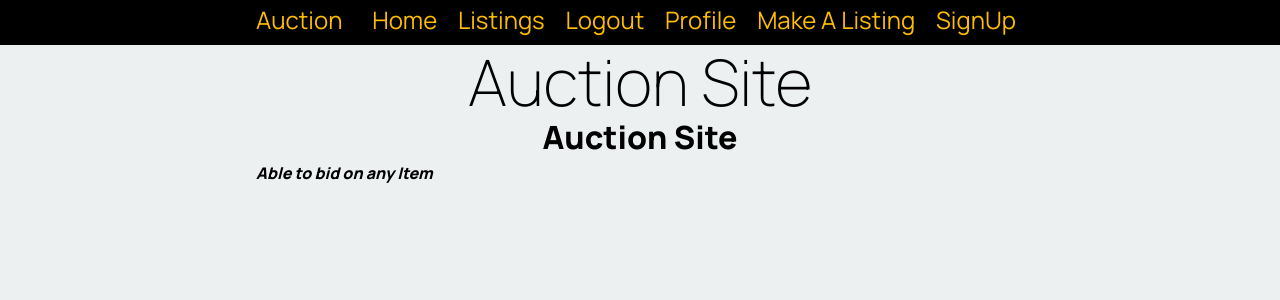
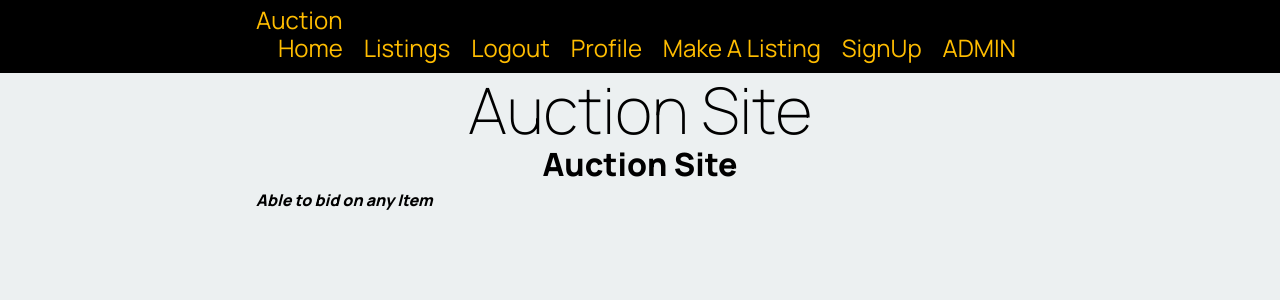
Before and after one commit to MaruyamTaro/13DTSDatabaseAssessment-, a Flask app: page / in a window 1280 px wide. Shown: the top 300 px of the page. Run offline with Flask 3, Linux system fonts and the light colour scheme; the visitor is signed in with stand-in values (Sample User, id 1).

Commit message:
FInihsed admin funtion

```diff
--- a/app.py
+++ b/app.py
@@ -17,14 +17,28 @@ app.config['UPLOAD_FOLDER'] = UPLOAD_FOLDER
 def is_logged_in():
     """
     params: none
-    :return: true if the user is logged in. False if the user has not logged in
+    :return: true if the user is logged in. False if the user has not logged in.
     """
     if session.get('first_name') is None:
         return False
     else:
         print("Logged IN")
         return True
+def admin_check():
+    """
+    Checks if the user is a admin by seeing if the user id is one.
+    params: none
 
+    :return:  True if the user is a admin and false if its a normal account
+
+    """
+    print("checking admin")
+    if session.get('user_id') ==1:
+        print("Admin logged in")
+        return True
+    else:
+        print("not admin")
+        return False
 
 def connect_database(db_file):
     """
@@ -54,7 +68,7 @@ def render_homepage():
     After the user logs in it adds the changes to the home.html to get rid of some of the headings.
     :return: call to the render template function home.html and passes in the logged in status.
     """
-    return render_template('home.html', logged_in=is_logged_in())
+    return render_template('home.html', logged_in=is_logged_in(),admin_check=admin_check())
 
 
 @app.route('/MakeListing', methods=['POST', 'GET'])
@@ -67,11 +81,11 @@ def render_Makelisting():
         # checks if any of the values of these variables are empty but if they are not they return template to display error.
         if not all([listing_name, listing_info, list_price_res]):
             print("EMPTYBOXES")
-            return render_template('makelisting.html', error="emptyBox", logged_in=is_logged_in())
+            return render_template('makelisting.html', error="emptyBox", logged_in=is_logged_in(),admin_check=admin_check())
         #checks if the reserve price is lower than 0. stops the code from causing a error later on when bidding
         if list_price_res <=0:
             print("initial lower than 0")
-            return render_template('makelisting.html', error="lower0", logged_in=is_logged_in())
+            return render_template('makelisting.html', error="lower0", logged_in=is_logged_in(),admin_check=admin_check())
 
         if 'listing_image' in request.files:
 
@@ -96,9 +110,9 @@ def render_Makelisting():
             print(test_store)
             con.commit()
 
-            return render_template('listings.html', logged_in=is_logged_in())
+            return render_template('listings.html', logged_in=is_logged_in(),admin_check=admin_check())
 
-    return render_template('makelisting.html',logged_in=is_logged_in())
+    return render_template('makelisting.html',logged_in=is_logged_in(),admin_check=admin_check())
 
 
 @app.route('/listings/<int:listing_id>', methods=['POST', 'GET'])
@@ -132,7 +146,8 @@ def listing_details(listing_id):
     cur.execute(query, (listing_id,))
     results = cur.fetchall()
 
-    query2 = "SELECT price, time, First_name FROM Bidhistory INNER JOIN PEOPLE ON Bidhistory.fk_user_id = PEOPLE.Person_ID WHERE fk_listing_id = ? ORDER BY time DESC"
+    query2 = "SELECT price, time, COALESCE(First_name, 'User Deleted') FROM Bidhistory LEFT JOIN PEOPLE ON Bidhistory.fk_user_id = PEOPLE.Person_ID WHERE fk_listing_id = ? ORDER BY time DESC"
+    print(query2)
     cur = con.cursor()
     cur.execute(query2, (listing_id,))
     results2 = cur.fetchall()
@@ -155,7 +170,7 @@ def listing_details(listing_id):
             error = 'lowerbid'
             #adds the listing id so i can reload the same product page when the user fails to add a bid higher than the current bid
             listing = listing_id
-            return render_template('listingpage.html', lisiting = results, listings=results, Info=results2, logged_in=is_logged_in(), error = 'lowerbid')
+            return render_template('listingpage.html', lisiting = results, listings=results, Info=results2, logged_in=is_logged_in(), error = 'lowerbid',admin_check=admin_check())
         user_id = session['user_id']
         query_insert = ("INSERT INTO Bidhistory (price, time ,fk_Listing_id,fk_user_id) VALUES (?, datetime('now', 'localtime'),?,?)")
 
@@ -174,10 +189,10 @@ def listing_details(listing_id):
             print("YAYY!")
             cur.execute("UPDATE Listings SET Sold = 1 WHERE Listing_id = ?", (listing_id,))
             con.commit()
-            return render_template('Bought.html', logged_in=is_logged_in())
+            return render_template('Bought.html', logged_in=is_logged_in(),admin_check=admin_check())
 
         return render_listings()
-    return render_template('listingpage.html', listings=results, Info=results2, logged_in=is_logged_in())
+    return render_template('listingpage.html', listings=results, Info=results2, logged_in=is_logged_in(),admin_check=admin_check())
 
 
 @app.route('/listings')
@@ -193,7 +208,7 @@ def render_listings():
     results = cur.fetchall()
     print(results)
     con.close()
-    return render_template('listings.html', listings=results, logged_in=is_logged_in())
+    return render_template('listings.html', listings=results, logged_in=is_logged_in(),admin_check=admin_check())
 
 @app.route('/profile')
 def render_profile():
@@ -230,7 +245,7 @@ def render_profile():
 
 
     con.close()
-    return render_template("profile.html", logged_in=is_logged_in(),BidData=BidData, ListingData = Listingdata, Userdetail=Userdetail)
+    return render_template("profile.html", logged_in=is_logged_in(),BidData=BidData, ListingData = Listingdata, Userdetail=Userdetail,admin_check=admin_check())
 
 
 @app.route('/signup', methods=['POST', 'GET'])
@@ -273,7 +288,7 @@ def render_signup():
             if email_exists >0:
                 error='alreadyexist'
                 print(email_exists)
-                return render_template('signup.html', error='alreadyexist')
+                return render_template('signup.html', error='alreadyexist',logged_in=is_logged_in(),admin_check=admin_check())
             query_insert = ("INSERT INTO People (First_name, Last_name, Email, password) "
                             "VALUES (?, ?, ?, ?)")
             query_test = "SELECT * FROM People"
@@ -316,7 +331,7 @@ def render_login():
         if results is not None:
             if not bcrypt.check_password_hash(results[3],password):
                 print("hash prob")
-                return render_template('login.html', error='incorrect details')
+                return render_template('login.html', error='incorrect details',logged_in=is_logged_in(),admin_check=admin_check())
             session['email'] = results[2]
             session['first_name'] = results[0]
             session['last_name'] = results[1]
@@ -326,7 +341,7 @@ def render_login():
             return redirect("/")
         else:
             return render_template('login.html', error='incorrect details')
-    return render_template('login.html', logged_in=is_logged_in())
+    return render_template('login.html', logged_in=is_logged_in(),admin_check=admin_check())
 
 
 @app.route('/logout', methods=['POST', 'GET'])
@@ -340,6 +355,65 @@ def logout():
     print(session)
     return redirect('/')
 
+@app.route('/admin', methods=['POST', 'GET'])
+def admin():
+    if not admin_check():
+        return redirect('/')
+    """
+    admin page where you can delete users
+    :return: passes in data of users but also gets data of which user is going to be deleted
+    """
+    con = connect_database(DATABASE)
+    cur = con.cursor()
+    query = "SELECT First_name, Last_name, Person_ID FROM People"
+    cur.execute(query)
+    Userlist = cur.fetchall()
+
+    print(Userlist)
+    con.commit()
+
+    #Userlist list needed for the users delete
+    return render_template('Admin.html', Userlist=Userlist ,logged_in=is_logged_in(), admin_check=admin_check())
+@app.route('/delete_user', methods=['POST', 'GET'])
+def delete_user():
+    if not admin_check():
+        return redirect('/')
+    """
+    admin page where you can delete users
+    :return: passes in data of users but also gets data of which user is going to be deleted
+    """
+    if request.method =='POST':
+        User = request.form.get('select_user')
+        print(User)
+    return render_template('DeleteUserConfirm.html', DeleteUser=User ,logged_in=is_logged_in(), admin_check=admin_check())
+
+@app.route('/deleteconfirm', methods=['POST'])
+def confirm_delete_user():
+    """
+    THis is called when the admin selected a user to delete and confirmed that they wanted to delete
+    :return: the query is excecuted and the user with the user id is deleted
+    """
+    if not admin_check():
+        return redirect('/')
+    if request.method == 'POST':
+        user_id = request.form.get('user_id')
+        if user_id:
+            try:
+                con = connect_database(DATABASE)
+                cur = con.cursor()
+
+                # First check if this isn't the admin user (user_id 1)
+                if int(user_id) == 1:
+                    return redirect('/admin?error=Cannot+delete+admin+user')
+
+                cur.execute("DELETE FROM People WHERE Person_ID = ?", (user_id,))
+                con.commit()
+                redirect('/')
+
+            except Exception as e:
+                print(f"Error deleting user: {str(e)}")
+    return redirect('/')
+
 
 if __name__ == '__main__':
     app.run()
--- a/templates/base.html
+++ b/templates/base.html
@@ -27,6 +27,14 @@
                 <a href="/login">Login</a>
             {% endif %}
             <a href="/signup">SignUp</a>
+            {% if admin_check == True %}
+                <a href="/admin">ADMIN</a>
+            {% else %}
+            {% endif %}
+
+
+
+
         </div>
     </div>
 </nav>
```
Also changed, not shown: templates/Admin.html (added, +24 -0 lines), templates/DeleteUserConfirm.html (added, +14 -0 lines), templates/Listingpage.html (+7 -1 lines), 1 other file.
